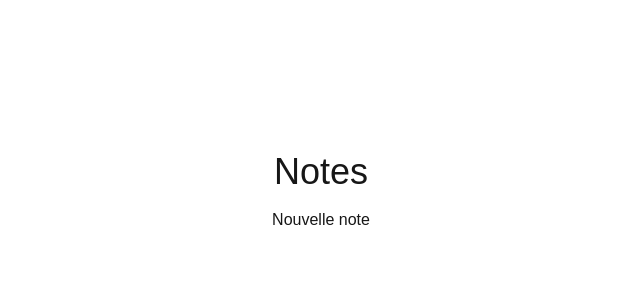
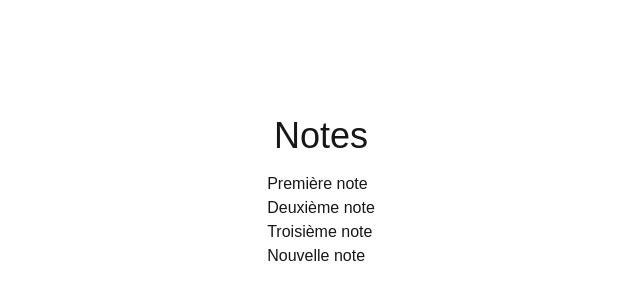
Before and after one commit to admin-noetree/noetree, a Next.js app: page /notes in a window 1280 px wide. Shown: the part 208-508 px from the top of the page, without its empty margins (319-959 px from the left). Built offline with nearby package versions, Linux system fonts and the light colour scheme.

Commit message:
Implement notes management with mock database and routing

```diff
--- /dev/null
+++ b/app/lib/mockDatabase.ts
@@ -0,0 +1,43 @@
+export type Note = {
+  id: number;
+  title: string;
+  slug: string;
+  content: string;
+};
+
+// Simule une base de données avec des notes
+const mockNotes: Note[] = [
+  {
+    id: 1,
+    title: "Première note",
+    slug: "premiere-note",
+    content: "Ceci est la première note.",
+  },
+  {
+    id: 2,
+    title: "Deuxième note",
+    slug: "deuxieme-note",
+    content: "Voici une deuxième note pour tester.",
+  },
+  {
+    id: 3,
+    title: "Troisième note",
+    slug: "troisieme-note",
+    content: "Une autre note avec plus de contenu.",
+  },
+];
+
+// Fonction pour récupérer toutes les notes (comme une requête SQL)
+export async function getAllNotesServer(): Promise<Note[]> {
+  return mockNotes;
+}
+
+// Fonction pour récupérer une note par son slug (comme une requête SQL)
+export async function getNoteBySlugServer(slug: string): Promise<Note | null> {
+  return mockNotes.find((note) => note.slug === slug) || null;
+}
+
+// Fonction pour créer une note (comme une requête SQL)
+export async function createNoteServer(note: Note): Promise<void> {
+  mockNotes.push(note);
+}
--- /dev/null
+++ b/app/notes/[slug]/page.tsx
@@ -0,0 +1,15 @@
+import { getNoteBySlugServer } from "@/app/lib/mockDatabase";
+
+export default async function NotePage({
+  params,
+}: {
+  params: { slug: string };
+}) {
+  const note = await getNoteBySlugServer(params.slug);
+
+  return (
+    <div className="w-full h-screen flex flex-col justify-center items-center gap-4">
+      <h1 className="text-4xl">Note: {note?.title}</h1>
+    </div>
+  );
+}
--- a/app/notes/page.tsx
+++ b/app/notes/page.tsx
@@ -1,22 +1,31 @@
-"use client";
+import Link from "next/link";
+import { createNoteServer, getAllNotesServer } from "../lib/mockDatabase";
 
-import Link from "next/link";
-import { useState } from "react";
+export default async function Notes() {
+  const notes = await getAllNotesServer();
 
-export default function Notes() {
-  const [notes, setNotes] = useState([]);
+  const defaultNote = {
+    id: notes.length + 1,
+    title: "Nouvelle note",
+    slug: "nouvelle-note",
+    content: "Contenu de la nouvelle note",
+  };
+
+  async function createNote() {
+    await createNoteServer(defaultNote);
+  }
 
   return (
     <div className="w-full h-screen flex flex-col justify-center items-center gap-4">
       <h1 className="text-4xl">Notes</h1>
       <ul>
         {notes.map((note) => (
-          <li>
-            <Link></Link>
+          <li key={note.id}>
+            <Link href={`/notes/${note.slug}`}>{note.title}</Link>
           </li>
         ))}
         <li>
-            Nouvelle note
+          <button onClick={() => createNote()}>Nouvelle note</button>
         </li>
       </ul>
     </div>
```
